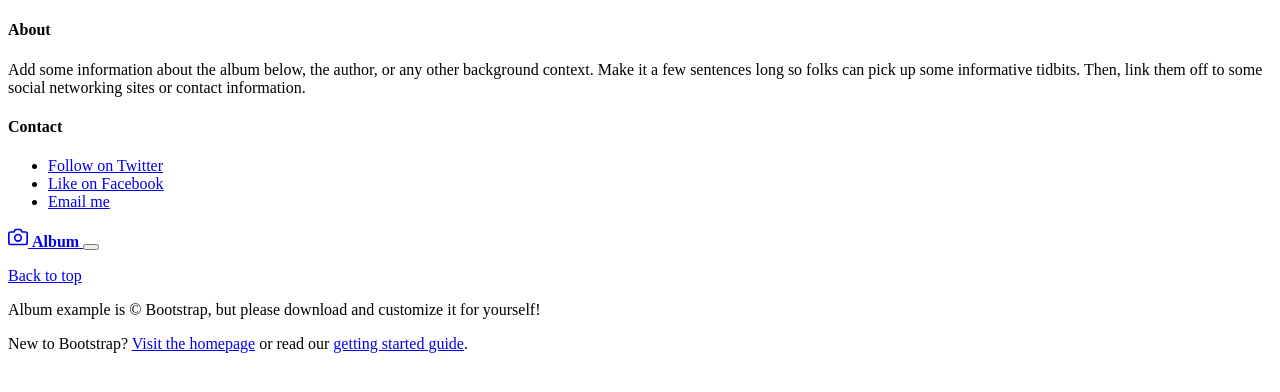
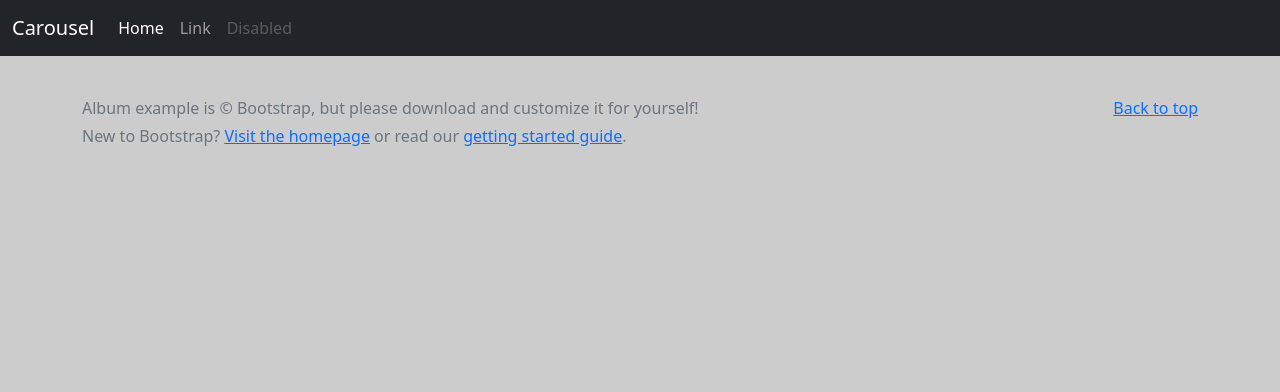
Before and after one commit to EdenITSystems/DemoSymfonyReact_DDD, a Symfony app: template templates/base/base.html.twig in a window 1280 px wide. Shown: the top 392 px of the page. Run offline with Twig, Linux system fonts and the light colour scheme; the template is opened without the code that fills it, so the values that code supplies are empty; style sheets or scripts are compiled from the project's sources; some libraries are stand-ins or nearby versions.

Commit message:
[feat]: installation de bootstrap

```diff
--- a/assets/app.js
+++ b/assets/app.js
@@ -4,6 +4,8 @@
  * We recommend including the built version of this JavaScript file
  * (and its CSS file) in your base layout (base.html.twig).
  */
+import 'bootstrap/dist/js/bootstrap.bundle.min'
+// any CSS you import will output into a single css file (app.css in this case)
+import './styles/app.scss';
 
-// any CSS you import will output into a single css file (app.css in this case)
-import './styles/app.css';
+console.log('cathy')
--- a/assets/styles/app.css
+++ /dev/null
@@ -1,3 +0,0 @@
-body {
-    background-color: #ccc;
-}
--- /dev/null
+++ b/assets/styles/app.scss
@@ -0,0 +1,5 @@
+@import "~bootstrap/dist/css/bootstrap.min.css";
+
+body {
+    background-color: #ccc;
+}
--- a/package.json
+++ b/package.json
@@ -3,6 +3,8 @@
     "@symfony/webpack-encore": "^1.0.0",
     "core-js": "^3.0.0",
     "regenerator-runtime": "^0.13.2",
+    "sass": "^1.43.4",
+    "sass-loader": "12.0.0",
     "webpack-notifier": "^1.6.0"
   },
   "license": "UNLICENSED",
@@ -12,5 +14,8 @@
     "dev": "encore dev",
     "watch": "encore dev --watch",
     "build": "encore production --progress"
+  },
+  "dependencies": {
+    "bootstrap": "^5.1.3"
   }
 }
--- a/templates/base/_header.html.twig
+++ b/templates/base/_header.html.twig
@@ -1,31 +1,24 @@
-<header>
-    <div class="collapse bg-dark" id="navbarHeader">
-        <div class="container">
-            <div class="row">
-                <div class="col-sm-8 col-md-7 py-4">
-                    <h4 class="text-white">About</h4>
-                    <p class="text-muted">Add some information about the album below, the author, or any other background context. Make it a few sentences long so folks can pick up some informative tidbits. Then, link them off to some social networking sites or contact information.</p>
-                </div>
-                <div class="col-sm-4 offset-md-1 py-4">
-                    <h4 class="text-white">Contact</h4>
-                    <ul class="list-unstyled">
-                        <li><a href="#" class="text-white">Follow on Twitter</a></li>
-                        <li><a href="#" class="text-white">Like on Facebook</a></li>
-                        <li><a href="#" class="text-white">Email me</a></li>
-                    </ul>
-                </div>
+<header class="mb-5">
+    <nav class="navbar navbar-expand-md navbar-dark fixed-top bg-dark">
+        <div class="container-fluid">
+            <a class="navbar-brand" href="#">Carousel</a>
+            <button class="navbar-toggler" type="button" data-bs-toggle="collapse" data-bs-target="#navbarCollapse"
+                    aria-controls="navbarCollapse" aria-expanded="false" aria-label="Toggle navigation">
+                <span class="navbar-toggler-icon"></span>
+            </button>
+            <div class="collapse navbar-collapse" id="navbarCollapse">
+                <ul class="navbar-nav me-auto mb-2 mb-md-0">
+                    <li class="nav-item">
+                        <a class="nav-link active" aria-current="page" href="#">Home</a>
+                    </li>
+                    <li class="nav-item">
+                        <a class="nav-link" href="#">Link</a>
+                    </li>
+                    <li class="nav-item">
+                        <a class="nav-link disabled">Disabled</a>
+                    </li>
+                </ul>
             </div>
         </div>
-    </div>
-    <div class="navbar navbar-dark bg-dark shadow-sm">
-        <div class="container">
-            <a href="#" class="navbar-brand d-flex align-items-center">
-                <svg xmlns="http://www.w3.org/2000/svg" width="20" height="20" fill="none" stroke="currentColor" stroke-linecap="round" stroke-linejoin="round" stroke-width="2" aria-hidden="true" class="me-2" viewBox="0 0 24 24"><path d="M23 19a2 2 0 0 1-2 2H3a2 2 0 0 1-2-2V8a2 2 0 0 1 2-2h4l2-3h6l2 3h4a2 2 0 0 1 2 2z"/><circle cx="12" cy="13" r="4"/></svg>
-                <strong>Album</strong>
-            </a>
-            <button class="navbar-toggler" type="button" data-bs-toggle="collapse" data-bs-target="#navbarHeader" aria-controls="navbarHeader" aria-expanded="false" aria-label="Toggle navigation">
-                <span class="navbar-toggler-icon"></span>
-            </button>
-        </div>
-    </div>
+    </nav>
 </header>
--- a/webpack.config.js
+++ b/webpack.config.js
@@ -55,8 +55,8 @@ Encore
         config.corejs = 3;
     })
 
-// enables Sass/SCSS support
-//.enableSassLoader()
+    // enables Sass/SCSS support
+    .enableSassLoader()
 
 // uncomment if you use TypeScript
 //.enableTypeScriptLoader()
```
Also changed, not shown: 1 other file.
